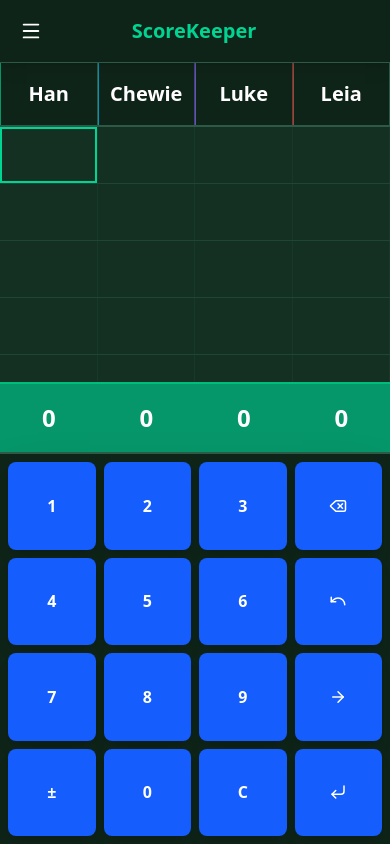
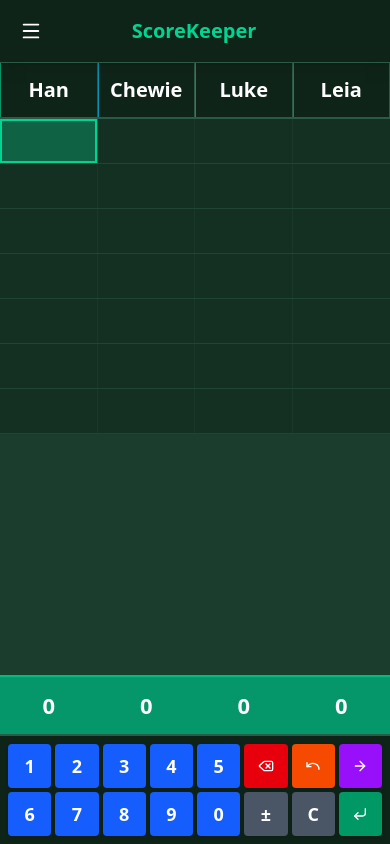
Before and after one commit to Yoravo/Score-Keeper, a React (Vite) app: page / in a window 390 px wide. Built offline with nearby package versions, Linux system fonts and the light colour scheme.

Commit message:
ref: enhance layout and styling for improved responsiveness and usability

```diff
--- a/index.html
+++ b/index.html
@@ -3,11 +3,28 @@
   <head>
     <meta charset="UTF-8" />
     <link rel="icon" type="image/svg+xml" href="/vite.svg" />
-    <meta name="viewport" content="width=device-width, initial-scale=1.0, maximum-scale=1.0, user-scalable=no, viewport-fit=cover" />
+    <meta
+      name="viewport"
+      content="width=device-width, initial-scale=1.0, maximum-scale=1.0, user-scalable=no, viewport-fit=cover"
+    />
     <meta name="theme-color" content="#1a3d2e" />
     <meta name="apple-mobile-web-app-capable" content="yes" />
-    <meta name="apple-mobile-web-app-status-bar-style" content="black-translucent" />
+    <meta
+      name="apple-mobile-web-app-status-bar-style"
+      content="black-translucent"
+    />
     <title>ScoreKeeper</title>
+    <style>
+      /* Prevent iOS bounce scroll */
+      html,
+      body {
+        overscroll-behavior: none;
+        position: fixed;
+        overflow: hidden;
+        width: 100%;
+        height: 100%;
+      }
+    </style>
   </head>
   <body>
     <div id="root"></div>
--- a/src/App.jsx
+++ b/src/App.jsx
@@ -16,17 +16,28 @@ function App() {
 
   return (
     <div
-      className="h-screen w-screen flex flex-col overflow-hidden"
+      className="h-full flex flex-col overflow-hidden"
       style={{
         fontFamily,
         backgroundColor: bgColor,
+        height: "100dvh",
       }}
     >
-      <Header />
-      <main className="flex-1 overflow-hidden">
+      {/* Header - Fixed height */}
+      <div className="flex-shrink-0">
+        <Header />
+      </div>
+
+      {/* Score Table Container - Takes available space, allows Total to flow down */}
+      <main className="flex-1 min-h-0 flex flex-col overflow-hidden">
         <ScoreTable />
       </main>
-      <Numpad />
+
+      {/* Numpad - Fixed at bottom, fixed height */}
+      <div className="flex-shrink-0">
+        <Numpad />
+      </div>
+
       <Menu />
     </div>
   );
--- a/src/components/Numpad.jsx
+++ b/src/components/Numpad.jsx
@@ -25,43 +25,35 @@ function Numpad() {
   };
 
   return (
-    <div className="bg-forest-dark border-t-2 border-forest-light shadow-2xl safe-area-bottom">
-      {/* Numpad Grid - RESPONSIVE */}
-      <div className="p-2 sm:p-3 grid grid-cols-4 gap-2 max-w-md mx-auto">
-        {/* Row 1 */}
-        <button onClick={() => handleNumberClick('1')} className="btn-numpad" disabled={isProcessing}>1</button>
-        <button onClick={() => handleNumberClick('2')} className="btn-numpad" disabled={isProcessing}>2</button>
-        <button onClick={() => handleNumberClick('3')} className="btn-numpad" disabled={isProcessing}>3</button>
-        <button onClick={backspace} className="btn-numpad bg-red-600 hover:bg-red-700 active:bg-red-800">
-          <Delete size={18} className="sm:w-5 sm:h-5" />
+    <div className="bg-forest-dark border-t-2 border-forest-light">
+      {/* Compact 2-Row Numpad Grid */}
+      <div className="grid grid-cols-8 gap-1 p-2">
+        {/* Row 1: 1-5 + Actions */}
+        <button onClick={() => handleNumberClick('1')} className="numpad-btn" disabled={isProcessing}>1</button>
+        <button onClick={() => handleNumberClick('2')} className="numpad-btn" disabled={isProcessing}>2</button>
+        <button onClick={() => handleNumberClick('3')} className="numpad-btn" disabled={isProcessing}>3</button>
+        <button onClick={() => handleNumberClick('4')} className="numpad-btn" disabled={isProcessing}>4</button>
+        <button onClick={() => handleNumberClick('5')} className="numpad-btn" disabled={isProcessing}>5</button>
+        <button onClick={backspace} className="numpad-btn numpad-btn-danger">
+          <Delete size={16} />
+        </button>
+        <button onClick={undo} className="numpad-btn numpad-btn-warning">
+          <Undo size={16} />
+        </button>
+        <button onClick={nextPlayer} className="numpad-btn numpad-btn-purple">
+          <ArrowRight size={16} />
         </button>
 
-        {/* Row 2 */}
-        <button onClick={() => handleNumberClick('4')} className="btn-numpad" disabled={isProcessing}>4</button>
-        <button onClick={() => handleNumberClick('5')} className="btn-numpad" disabled={isProcessing}>5</button>
-        <button onClick={() => handleNumberClick('6')} className="btn-numpad" disabled={isProcessing}>6</button>
-        <button onClick={undo} className="btn-numpad bg-orange-600 hover:bg-orange-700 active:bg-orange-800">
-          <Undo size={18} className="sm:w-5 sm:h-5" />
-        </button>
-
-        {/* Row 3 */}
-        <button onClick={() => handleNumberClick('7')} className="btn-numpad" disabled={isProcessing}>7</button>
-        <button onClick={() => handleNumberClick('8')} className="btn-numpad" disabled={isProcessing}>8</button>
-        <button onClick={() => handleNumberClick('9')} className="btn-numpad" disabled={isProcessing}>9</button>
-        <button onClick={nextPlayer} className="btn-numpad bg-purple-600 hover:bg-purple-700 active:bg-purple-800">
-          <ArrowRight size={18} className="sm:w-5 sm:h-5" />
-        </button>
-
-        {/* Row 4 */}
-        <button onClick={toggleNegative} className="btn-numpad bg-gray-600 hover:bg-gray-700 active:bg-gray-800">
-          ±
-        </button>
-        <button onClick={() => handleNumberClick('0')} className="btn-numpad" disabled={isProcessing}>0</button>
-        <button onClick={clearInput} className="btn-numpad bg-gray-600 hover:bg-gray-700 active:bg-gray-800">
-          C
-        </button>
-        <button onClick={enterScore} className="btn-numpad bg-emerald-600 hover:bg-emerald-700 active:bg-emerald-800">
-          <CornerDownLeft size={18} className="sm:w-5 sm:h-5" />
+        {/* Row 2: 6-0 + Actions */}
+        <button onClick={() => handleNumberClick('6')} className="numpad-btn" disabled={isProcessing}>6</button>
+        <button onClick={() => handleNumberClick('7')} className="numpad-btn" disabled={isProcessing}>7</button>
+        <button onClick={() => handleNumberClick('8')} className="numpad-btn" disabled={isProcessing}>8</button>
+        <button onClick={() => handleNumberClick('9')} className="numpad-btn" disabled={isProcessing}>9</button>
+        <button onClick={() => handleNumberClick('0')} className="numpad-btn" disabled={isProcessing}>0</button>
+        <button onClick={toggleNegative} className="numpad-btn numpad-btn-gray">±</button>
+        <button onClick={clearInput} className="numpad-btn numpad-btn-gray">C</button>
+        <button onClick={enterScore} className="numpad-btn numpad-btn-success">
+          <CornerDownLeft size={16} />
         </button>
       </div>
     </div>
--- a/src/components/ScoreTable.jsx
+++ b/src/components/ScoreTable.jsx
@@ -16,14 +16,13 @@ function ScoreTable() {
   const maxRounds = getMaxRounds();
   const rounds = Math.max(maxRounds + 1, settings.maxVisibleRows);
 
-  // Get lowest/highest players
   const lowestPlayer = settings.highlightScores ? getLowestPlayer() : null;
   const highestPlayer = settings.highlightScores ? getHighestPlayer() : null;
 
   return (
     <div className="h-full flex flex-col">
-      {/* Player Names Header */}
-      <div className="bg-forest-dark border-b-2 border-forest-light">
+      {/* Player Names Header - Sticky & Fixed Height */}
+      <div className="bg-forest-dark border-b-2 border-forest-light flex-shrink-0">
         <div
           className="grid"
           style={{ gridTemplateColumns: `repeat(${players.length}, 1fr)` }}
@@ -34,7 +33,7 @@ function ScoreTable() {
               type="text"
               value={player.name}
               onChange={(e) => updatePlayerName(idx, e.target.value)}
-              className="w-full bg-transparent cursor-pointer transition-all focus:outline-none text-center font-bold border-r border-forest-light py-4 px-2"
+              className="w-full bg-transparent cursor-pointer transition-all focus:outline-none text-center font-bold border-r border-forest-light py-3 px-1"
               style={{
                 borderLeftColor: player.color,
                 borderLeftWidth: "1px",
@@ -46,8 +45,8 @@ function ScoreTable() {
         </div>
       </div>
 
-      {/* Scrollable Score Rows */}
-      <div className="flex-1 overflow-y-auto">
+      {/* Scrollable Score Rows - Shrinks when space runs out */}
+      <div className="flex-1 overflow-y-auto min-h-0">
         <div>
           {Array.from({ length: rounds }).map((_, roundIdx) => (
             <div
@@ -64,11 +63,7 @@ function ScoreTable() {
                 return (
                   <div
                     key={player.id}
-                    className={`cursor-pointer bg-forest-dark/50 text-center py-3 px-2 font-semibold transition-colors duration-200 min-h-14 flex items-center justify-center border-r border-forest-light/20 ${
-                      isActive
-                        ? "bg-emerald-600/40 ring-2 ring-emerald-400 ring-inset"
-                        : ""
-                    }`}
+                    className={`cell-score cursor-pointer ${isActive ? "cell-active" : ""}`}
                     onClick={() => setActiveCell(playerIdx, roundIdx)}
                     style={{ fontSize: `${settings.fontSize}px` }}
                   >
@@ -87,8 +82,8 @@ function ScoreTable() {
         </div>
       </div>
 
-      {/* Total Row - Sticky Bottom with Highlight */}
-      <div className="border-t-2 border-emerald-500">
+      {/* Total Row - Fixed Height, Sticks to bottom when space runs out */}
+      <div className="border-t-2 border-emerald-500 flex-shrink-0">
         <div
           className="grid"
           style={{ gridTemplateColumns: `repeat(${players.length}, 1fr)` }}
@@ -98,25 +93,25 @@ function ScoreTable() {
             const isLowest = lowestPlayer && lowestPlayer.index === idx;
             const isHighest = highestPlayer && highestPlayer.index === idx;
 
-            let bgColor = "#059669"; // default emerald-700
+            let bgColor = "#059669";
 
             if (settings.highlightScores) {
               if (isLowest && lowestPlayer.total !== highestPlayer.total) {
-                bgColor = "#ef4444"; // red-500
+                bgColor = "#ef4444";
               } else if (
                 isHighest &&
                 lowestPlayer.total !== highestPlayer.total
               ) {
-                bgColor = "#fbbf24"; // amber-400 (gold)
+                bgColor = "#fbbf24";
               }
             }
 
             return (
               <div
                 key={player.id}
-                className="text-center py-4 px-2 font-bold transition-colors duration-300"
+                className="text-center py-3 px-1 font-bold transition-colors duration-300"
                 style={{
-                  fontSize: `${Math.min(settings.fontSize + 4, 34)}px`,
+                  fontSize: `${Math.min(settings.fontSize + 2, 28)}px`,
                   backgroundColor: bgColor,
                 }}
               >
--- a/src/index.css
+++ b/src/index.css
@@ -16,11 +16,14 @@
     box-sizing: border-box;
   }
 
-  html, body, #root {
+  html,
+  body,
+  #root {
     height: 100%;
+    height: 100dvh; /* Dynamic viewport height for mobile */
     width: 100%;
     overflow: hidden;
-    position: fixed; /* Prevent iOS Safari bottom bar issues */
+    position: fixed;
   }
 }
 
@@ -31,34 +34,77 @@
   --color-forest-light: #2d5a47;
 }
 
-/* Custom component styles - UPDATED FOR RESPONSIVE */
-.btn-numpad {
-  @apply bg-blue-600 hover:bg-blue-700 active:bg-blue-800
-         text-white font-semibold rounded-lg
+/* COMPACT NUMPAD BUTTONS */
+.numpad-btn {
+  @apply bg-blue-600 text-white font-semibold rounded
          transition-all duration-150
          flex items-center justify-center
-         shadow-lg active:shadow-sm active:scale-95
-         select-none cursor-pointer;
+         active:scale-95 select-none cursor-pointer;
 
-  /* Responsive sizing */
-  min-height: 48px;
-  min-width: 48px;
-  aspect-ratio: 1; /* Keep buttons square */
-  font-size: clamp(16px, 4vw, 20px); /* Responsive font */
+  min-height: 44px;
+  font-size: 18px;
+  font-weight: 600;
+  box-shadow: 0 2px 4px rgba(0, 0, 0, 0.2);
 }
 
-.btn-numpad:disabled {
-  opacity: 0.7;
+.numpad-btn:active {
+  @apply bg-blue-700;
+  box-shadow: 0 1px 2px rgba(0, 0, 0, 0.2);
+}
+
+.numpad-btn:disabled {
+  opacity: 0.6;
   pointer-events: none;
 }
 
+.numpad-btn-danger {
+  @apply bg-red-600;
+}
+
+.numpad-btn-danger:active {
+  @apply bg-red-700;
+}
+
+.numpad-btn-warning {
+  @apply bg-orange-600;
+}
+
+.numpad-btn-warning:active {
+  @apply bg-orange-700;
+}
+
+.numpad-btn-purple {
+  @apply bg-purple-600;
+}
+
+.numpad-btn-purple:active {
+  @apply bg-purple-700;
+}
+
+.numpad-btn-gray {
+  @apply bg-gray-600;
+}
+
+.numpad-btn-gray:active {
+  @apply bg-gray-700;
+}
+
+.numpad-btn-success {
+  @apply bg-emerald-600;
+}
+
+.numpad-btn-success:active {
+  @apply bg-emerald-700;
+}
+
+/* TABLE CELLS */
 .cell-score {
   @apply bg-forest-dark/50
-         text-center py-3 px-2 font-semibold
+         text-center py-2 px-1 font-semibold
          transition-colors duration-200
          flex items-center justify-center
          border-r border-forest-light/20;
-  min-height: 48px; /* Touch-friendly minimum */
+  min-height: 44px;
 }
 
 .cell-score:last-child {
@@ -72,7 +118,7 @@
 .cell-header {
   @apply bg-forest-dark text-white font-bold
          border-r border-forest-light
-         py-3 px-2 text-center
+         py-3 px-1 text-center
          transition-colors duration-200;
   min-height: 48px;
 }
@@ -81,14 +127,9 @@
   @apply border-r-0;
 }
 
-/* Smooth scrolling */
-html {
-  scroll-behavior: smooth;
-}
-
-/* Custom scrollbar for table */
+/* Custom scrollbar */
 .overflow-y-auto::-webkit-scrollbar {
-  width: 6px;
+  width: 4px;
 }
 
 .overflow-y-auto::-webkit-scrollbar-track {
@@ -97,19 +138,21 @@ html {
 
 .overflow-y-auto::-webkit-scrollbar-thumb {
   background: #2d5a47;
-  border-radius: 4px;
+  border-radius: 2px;
 }
 
 .overflow-y-auto::-webkit-scrollbar-thumb:hover {
   background: #3d6a57;
 }
 
-/* Remove tap highlight on mobile */
-button, a, input {
+/* Remove tap highlight */
+button,
+a,
+input {
   -webkit-tap-highlight-color: transparent;
 }
 
-/* Font mono for numbers */
-.font-mono {
-  font-family: ui-monospace, SFMono-Regular, Menlo, Monaco, Consolas, monospace;
+/* Smooth scrolling */
+html {
+  scroll-behavior: smooth;
 }
```
